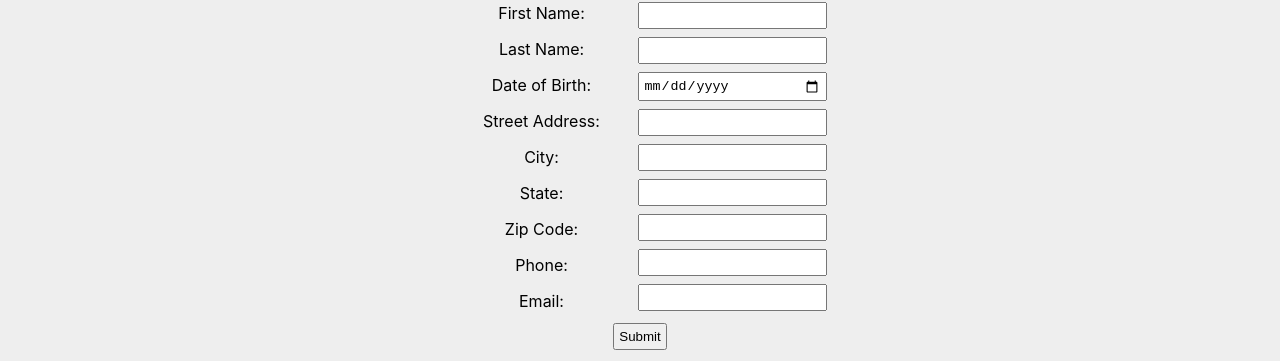
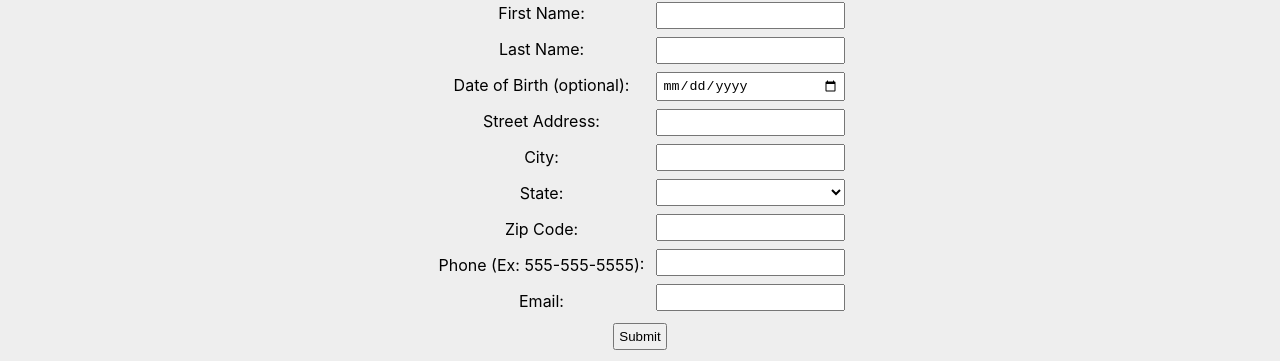
Before and after one commit to r-hoff/CS340-cakeys, a React (Create React App) app: page /#/customers in a window 1280 px wide. Shown: the part 475-836 px from the top of the page. Built offline with nearby package versions, Linux system fonts and the light colour scheme; no server answers.

Commit message:
added data validation

```diff
--- a/src/App.css
+++ b/src/App.css
@@ -3,8 +3,7 @@
 }
 
 body {
-  font-family: -apple-system, BlinkMacSystemFont, 'Segoe UI', Roboto, Helvetica, Arial, sans-serif, 'Apple Color Emoji', 'Segoe UI Emoji',
-    'Segoe UI Symbol';
+  font-family: -apple-system, BlinkMacSystemFont, 'Segoe UI', Roboto, Helvetica, Arial, sans-serif, 'Apple Color Emoji', 'Segoe UI Emoji', 'Segoe UI Symbol';
   background-color: #eeeeee;
   margin: none;
   padding: 0em;
@@ -45,9 +44,10 @@ caption {
   font-weight: bold;
 }
 
-
 label,
-input {
+input,
+select,
+textarea {
   padding: 0.25rem;
   margin: 0.25rem;
 }
@@ -87,15 +87,16 @@ form {
   text-align: center;
 }
 
-.tab, .tab:visited {
+.tab,
+.tab:visited {
   color: inherit;
   font-size: large;
-  padding: .5rem;
-  margin: .25rem;
+  padding: 0.5rem;
+  margin: 0.25rem;
   text-decoration: none;
 }
 
 .tab:hover {
-  background-color: #E0E0E0;
+  background-color: #e0e0e0;
   text-decoration: underline;
 }
--- a/src/Pages/Cakes.js
+++ b/src/Pages/Cakes.js
@@ -52,8 +52,8 @@ export default function Cakes() {
                   <tr key={index}>
                     <td>{cake.cake_ID}</td>
                     <td>{cake.cake_name}</td>
-                    <td>{cake.cake_retail_price_USD}</td>
                     <td>{cake.cake_size}</td>
+                    <td>{Number(cake.cake_retail_price_USD).toFixed(2)}</td>
                     <td>
                       <RiDeleteBinLine color='red' />
                     </td>
@@ -71,14 +71,14 @@ export default function Cakes() {
         <form onSubmit={onSubmit}>
           <div className='rows'>
             <div className='labels'>
-              <label for='cake_name'>Cake Name: </label>
-              <label for='cake_size'>Cake Size (inches): </label>
-              <label for='cake_retail_price_USD'>Cake Retail Price (USD): </label>
+              <label htmlFor='cake_name'>Cake Name: </label>
+              <label htmlFor='cake_size'>Cake Size (6-24 inches): </label>
+              <label htmlFor='cake_retail_price_USD'>Cake Retail Price (USD): </label>
             </div>
             <div className='inputs'>
               <input type='text' id='cake_name' name='cake_name' onChange={onChange} required></input>
-              <input type='text' id='cake_size' name='cake_size' onChange={onChange}></input>
-              <input type='text' id='cake_retail_price_USD' name='cake_retail_price_USD' onChange={onChange}></input>
+              <input type='number' min='6' max='24' id='cake_size' name='cake_size' onChange={onChange}></input>
+              <input type='number' placeholder='0.00' step='0.01' min='0' id='cake_retail_price_USD' name='cake_retail_price_USD' onChange={onChange}></input>
             </div>
           </div>
           <input type='submit' value='Submit'></input>
--- a/src/Pages/CustomerDiscount.js
+++ b/src/Pages/CustomerDiscount.js
@@ -50,7 +50,7 @@ export default function CustomerDiscount() {
                   <tr key={index}>
                     <td>{discount.discount_ID}</td>
                     <td>{discount.discount_name}</td>
-                    <td>{discount.discount_rate}</td>
+                    <td>{discount.discount_rate * 100 + '%'}</td>
                     <td>
                       <RiDeleteBinLine color='red' />
                     </td>
@@ -68,12 +68,12 @@ export default function CustomerDiscount() {
         <form onSubmit={onSubmit}>
           <div className='rows'>
             <div className='labels'>
-              <label for='discount_name'>Discount Name: </label>
-              <label for='discount_rate'>Discount Rate: </label>
+              <label htmlFor='discount_name'>Discount Name: </label>
+              <label htmlFor='discount_rate'>Discount Rate (each 1% = 0.01): </label>
             </div>
             <div className='inputs'>
               <input type='text' id='discount_name' name='discount_name' onChange={onChange} required></input>
-              <input type='text' id='discount_rate' name='discount_rate' onChange={onChange} required></input>
+              <input type='number' placeholder='0.00' step='0.01' min='0' max='1' id='discount_rate' name='discount_rate' onChange={onChange} required></input>
             </div>
           </div>
           <input type='submit' value='Submit'></input>
--- a/src/Pages/Customers.js
+++ b/src/Pages/Customers.js
@@ -6,10 +6,10 @@ export default function Customers() {
   const url = 'http://flip1.engr.oregonstate.edu:9001/api/customers';
   const [customers, setCustomers] = useState(null);
   const [newCustomer, setNewCustomer] = useState({
-    discount_ID: '',
+    discount_ID: null,
     customer_first_name: '',
     customer_last_name: '',
-    customer_DOB: '',
+    customer_DOB: null,
     customer_street_address: '',
     customer_city: '',
     customer_state: '',
@@ -81,7 +81,7 @@ export default function Customers() {
                     <td>{customer.discount_ID ? customer.discount_ID : 'None'}</td>
                     <td>{customer.customer_first_name}</td>
                     <td>{customer.customer_last_name}</td>
-                    <td>{customer.customer_DOB}</td>
+                    <td>{customer.customer_DOB ? customer.customer_DOB.slice(0, 10) : 'N/A'}</td>
                     <td>{customer.customer_street_address}</td>
                     <td>{customer.customer_city}</td>
                     <td>{customer.customer_state}</td>
@@ -105,28 +105,81 @@ export default function Customers() {
         <form onSubmit={onSubmit}>
           <div className='rows'>
             <div className='labels'>
-              <label for='discount_ID'>Discount ID (optional): </label>
-              <label for='customer_first_name'>First Name: </label>
-              <label for='customer_last_name'>Last Name: </label>
-              <label for='customer_DOB'>Date of Birth: </label>
-              <label for='customer_street_address'>Street Address: </label>
-              <label for='customer_city'>City: </label>
-              <label for='customer_state'>State: </label>
-              <label for='customer_zip'>Zip Code: </label>
-              <label for='customer_phone'>Phone: </label>
-              <label for='customer_email'>Email: </label>
+              <label htmlFor='discount_ID'>Discount ID (optional): </label>
+              <label htmlFor='customer_first_name'>First Name: </label>
+              <label htmlFor='customer_last_name'>Last Name: </label>
+              <label htmlFor='customer_DOB'>Date of Birth (optional): </label>
+              <label htmlFor='customer_street_address'>Street Address: </label>
+              <label htmlFor='customer_city'>City: </label>
+              <label htmlFor='customer_state'>State: </label>
+              <label htmlFor='customer_zip'>Zip Code: </label>
+              <label htmlFor='customer_phone'>Phone (Ex: 555-555-5555): </label>
+              <label htmlFor='customer_email'>Email: </label>
             </div>
             <div className='inputs'>
-              <input type='text' id='discount_ID' name='discount_ID' onChange={onChange}></input>
+              <input type='number' min='1' id='discount_ID' name='discount_ID' onChange={onChange}></input>
               <input type='text' id='customer_first_name' name='customer_first_name' onChange={onChange} required></input>
               <input type='text' id='customer_last_name' name='customer_last_name' onChange={onChange} required></input>
               <input type='date' id='customer_DOB' name='customer_DOB' onChange={onChange}></input>
               <input type='text' id='customer_street_address' name='customer_street_address' onChange={onChange} required></input>
               <input type='text' id='customer_city' name='customer_city' onChange={onChange} required></input>
-              <input type='text' id='customer_state' name='customer_state' onChange={onChange} required></input>
-              <input type='text' id='customer_zip' name='customer_zip' onChange={onChange} required></input>
-              <input type='text' id='customer_phone' name='customer_phone' onChange={onChange} required></input>
-              <input type='text' id='customer_email' name='customer_email' onChange={onChange} required></input>
+              <select id='customer_state' name='customer_state' onChange={onChange} required>
+                <option value=''></option>
+                <option value='AL'>AL</option>
+                <option value='AK'>AK</option>
+                <option value='AR'>AR</option>
+                <option value='AZ'>AZ</option>
+                <option value='CA'>CA</option>
+                <option value='CO'>CO</option>
+                <option value='CT'>CT</option>
+                <option value='DC'>DC</option>
+                <option value='DE'>DE</option>
+                <option value='FL'>FL</option>
+                <option value='GA'>GA</option>
+                <option value='HI'>HI</option>
+                <option value='IA'>IA</option>
+                <option value='ID'>ID</option>
+                <option value='IL'>IL</option>
+                <option value='IN'>IN</option>
+                <option value='KS'>KS</option>
+                <option value='KY'>KY</option>
+                <option value='LA'>LA</option>
+                <option value='MA'>MA</option>
+                <option value='MD'>MD</option>
+                <option value='ME'>ME</option>
+                <option value='MI'>MI</option>
+                <option value='MN'>MN</option>
+                <option value='MO'>MO</option>
+                <option value='MS'>MS</option>
+                <option value='MT'>MT</option>
+                <option value='NC'>NC</option>
+                <option value='NE'>NE</option>
+                <option value='NH'>NH</option>
+                <option value='NJ'>NJ</option>
+                <option value='NM'>NM</option>
+                <option value='NV'>NV</option>
+                <option value='NY'>NY</option>
+                <option value='ND'>ND</option>
+                <option value='OH'>OH</option>
+                <option value='OK'>OK</option>
+                <option value='OR'>OR</option>
+                <option value='PA'>PA</option>
+                <option value='RI'>RI</option>
+                <option value='SC'>SC</option>
+                <option value='SD'>SD</option>
+                <option value='TN'>TN</option>
+                <option value='TX'>TX</option>
+                <option value='UT'>UT</option>
+                <option value='VT'>VT</option>
+                <option value='VA'>VA</option>
+                <option value='WA'>WA</option>
+                <option value='WI'>WI</option>
+                <option value='WV'>WV</option>
+                <option value='WY'>WY</option>
+              </select>
+              <input type='text' pattern='[0-9]*' minLength='5' maxLength='5' id='customer_zip' name='customer_zip' onChange={onChange} required></input>
+              <input type='tel' pattern='[0-9]{3}-[0-9]{3}-[0-9]{4}' id='customer_phone' name='customer_phone' onChange={onChange} required></input>
+              <input type='email' id='customer_email' name='customer_email' onChange={onChange} required></input>
             </div>
           </div>
           <input type='submit' value='Submit'></input>
--- a/src/Pages/OrderReviews.js
+++ b/src/Pages/OrderReviews.js
@@ -74,15 +74,51 @@ export default function OrderReviews() {
         <form onSubmit={onSubmit}>
           <div className='rows'>
             <div className='labels'>
-              <label for='overall_rating'>Overall Rating (1-10): </label>
-              <label for='product_quality_rating'>Product Quality Rating (1-10): </label>
-              <label for='service_rating'>Service Rating (1-10): </label>
-              <label for='comment'>Comment: </label>
+              <label htmlFor='overall_rating'>Overall Rating (1-10): </label>
+              <label htmlFor='product_quality_rating'>Product Quality Rating (1-10): </label>
+              <label htmlFor='service_rating'>Service Rating (1-10): </label>
+              <label htmlFor='comment'>Comment: </label>
             </div>
             <div className='inputs'>
-              <input type='text' id='overall_rating' name='overall_rating' onChange={onChange}></input>
-              <input type='text' id='product_quality_rating' name='product_quality_rating' onChange={onChange}></input>
-              <input type='text' id='service_rating' name='service_rating' onChange={onChange}></input>
+              <select type='number' id='overall_rating' name='overall_rating' onChange={onChange} required>
+                <option value=''></option>
+                <option value='1'>1</option>
+                <option value='2'>2</option>
+                <option value='3'>3</option>
+                <option value='4'>4</option>
+                <option value='5'>5</option>
+                <option value='6'>6</option>
+                <option value='7'>7</option>
+                <option value='8'>8</option>
+                <option value='9'>9</option>
+                <option value='10'>10</option>
+              </select>
+              <select type='number' id='product_quality_rating' name='product_quality_rating' onChange={onChange} required>
+                <option value=''></option>
+                <option value='1'>1</option>
+                <option value='2'>2</option>
+                <option value='3'>3</option>
+                <option value='4'>4</option>
+                <option value='5'>5</option>
+                <option value='6'>6</option>
+                <option value='7'>7</option>
+                <option value='8'>8</option>
+                <option value='9'>9</option>
+                <option value='10'>10</option>
+              </select>
+              <select type='number' id='service_rating' name='service_rating' onChange={onChange} required>
+                <option value=''></option>
+                <option value='1'>1</option>
+                <option value='2'>2</option>
+                <option value='3'>3</option>
+                <option value='4'>4</option>
+                <option value='5'>5</option>
+                <option value='6'>6</option>
+                <option value='7'>7</option>
+                <option value='8'>8</option>
+                <option value='9'>9</option>
+                <option value='10'>10</option>
+              </select>
               <textarea id='comment' name='comment' onChange={onChange} />
             </div>
           </div>
--- a/src/Pages/OrderedCakes.js
+++ b/src/Pages/OrderedCakes.js
@@ -55,7 +55,7 @@ export default function OrderedCakes() {
                   <tr key={index}>
                     <td>{order.order_ID}</td>
                     <td>{order.cake_ID}</td>
-                    <td>{order.cake_sale_price_USD}</td>
+                    <td>{Number(order.cake_sale_price_USD).toFixed(2)}</td>
                     <td>{order.cake_qty}</td>
                     <td>{order.order_status}</td>
                     <td>
@@ -75,18 +75,23 @@ export default function OrderedCakes() {
         <form onSubmit={onSubmit}>
           <div className='rows'>
             <div className='labels'>
-              <label for='order_ID'>Order ID: </label>
-              <label for='cake_ID'>Cake ID: </label>
-              <label for='cake_sale_price_USD'>Cake Sale Price (USD): </label>
-              <label for='cake_qty'>Quantity: </label>
-              <label for='order_status'>Order Status: </label>
+              <label htmlFor='order_ID'>Order ID: </label>
+              <label htmlFor='cake_ID'>Cake ID: </label>
+              <label htmlFor='cake_sale_price_USD'>Cake Sale Price (USD): </label>
+              <label htmlFor='cake_qty'>Quantity: </label>
+              <label htmlFor='order_status'>Order Status: </label>
             </div>
             <div className='inputs'>
-              <input type='text' id='order_ID' name='order_ID' onChange={onChange} required></input>
-              <input type='text' id='cake_ID' name='cake_ID' onChange={onChange} required></input>
-              <input type='text' id='cake_sale_price_USD' name='cake_sale_price_USD' onChange={onChange}></input>
-              <input type='text' id='cake_qty' name='cake_qty' onChange={onChange} required></input>
-              <input type='text' id='order_status' name='order_status' onChange={onChange} required></input>
+              <input type='number' id='order_ID' name='order_ID' onChange={onChange} required></input>
+              <input type='number' id='cake_ID' name='cake_ID' onChange={onChange} required></input>
+              <input type='number' placeholder='0.00' step='0.01' min='0' id='cake_sale_price_USD' name='cake_sale_price_USD' onChange={onChange}></input>
+              <input type='number' id='cake_qty' name='cake_qty' onChange={onChange} required></input>
+              <select id='order_status' name='order_status' onChange={onChange} required>
+                <option value=''></option>
+                <option value='Incomplete'>Incomplete</option>
+                <option value='Awaiting Pickup'>Awaiting Pickup</option>
+                <option value='Completed'>Completed</option>
+              </select>
             </div>
           </div>
           <input type='submit' value='Submit'></input>
--- a/src/Pages/Orders.js
+++ b/src/Pages/Orders.js
@@ -13,7 +13,7 @@ export default function Orders() {
     credit_card_expiration: '',
     order_fill_date: '',
     order_pickup_date: '',
-    review_ID: '',
+    review_ID: null,
   });
 
   useEffect(() => {
@@ -62,12 +62,12 @@ export default function Orders() {
                   <tr key={index}>
                     <td>{order.order_ID}</td>
                     <td>{order.customer_ID}</td>
-                    <td>{order.order_total_USD}</td>
-                    <td>{order.order_date_time}</td>
-                    <td>{order.credit_card_number}</td>
+                    <td>{Number(order.order_total_USD).toFixed(2)}</td>
+                    <td>{order.order_date_time.slice(0, 10) + ' ' + order.order_date_time.slice(11, 16)}</td>
+                    <td>{order.credit_card_number.slice(0, 4) + ' ' + order.credit_card_number.slice(4, 8) + ' ' + order.credit_card_number.slice(8, 12) + ' ' + order.credit_card_number.slice(12, 16)}</td>
                     <td>{order.credit_card_expiration}</td>
-                    <td>{order.order_fill_date}</td>
-                    <td>{order.order_pickup_date}</td>
+                    <td>{order.order_fill_date.slice(0, 10)}</td>
+                    <td>{order.order_pickup_date.slice(0, 10)}</td>
                     <td>{order.review_ID}</td>
                     <td>
                       <RiDeleteBinLine color='red' />
@@ -86,21 +86,21 @@ export default function Orders() {
         <form onSubmit={onSubmit}>
           <div className='rows'>
             <div className='labels'>
-              <label for='customer_ID'>Customer ID: </label>
-              <label for='order_total_USD'>Order Total (USD): </label>
-              <label for='order_date_time'>Order Date: </label>
-              <label for='credit_card_number'>Credit Card Number: </label>
-              <label for='credit_card_expiration'>Credit Card Expiration: </label>
-              <label for='order_fill_date'>Order Fill Date: </label>
-              <label for='order_pickup_date'>Order Pickup Date: </label>
-              <label for='review_ID'>Review ID: </label>
+              <label htmlFor='customer_ID'>Customer ID: </label>
+              <label htmlFor='order_total_USD'>Order Total (USD): </label>
+              <label htmlFor='order_date_time'>Order Date: </label>
+              <label htmlFor='credit_card_number'>Credit Card Number: </label>
+              <label htmlFor='credit_card_expiration'>Credit Card Expiration: </label>
+              <label htmlFor='order_fill_date'>Order Fill Date: </label>
+              <label htmlFor='order_pickup_date'>Order Pickup Date: </label>
+              <label htmlFor='review_ID'>Review ID: </label>
             </div>
             <div className='inputs'>
               <input type='text' id='customer_ID' name='customer_ID' onChange={onChange}></input>
-              <input type='text' id='order_total_USD' name='order_total_USD' onChange={onChange} required></input>
+              <input type='number' placeholder='0.00' step='0.01' min='0' id='order_total_USD' name='order_total_USD' onChange={onChange} required></input>
               <input type='datetime-local' id='order_date_time' name='order_date_time' onChange={onChange}></input>
-              <input type='text' id='credit_card_number' name='credit_card_number' onChange={onChange} required></input>
-              <input type='text' id='credit_card_expiration' name='credit_card_expiration' onChange={onChange} required></input>
+              <input type='text' pattern='[0-9]*' minLength='16' maxLength='16' id='credit_card_number' name='credit_card_number' onChange={onChange} required></input>
+              <input type='month' id='credit_card_expiration' name='credit_card_expiration' onChange={onChange} required></input>
               <input type='date' id='order_fill_date' name='order_fill_date' onChange={onChange} required></input>
               <input type='date' id='order_pickup_date' name='order_pickup_date' onChange={onChange} required></input>
               <input type='text' id='review_ID' name='review_ID' onChange={onChange}></input>
```
